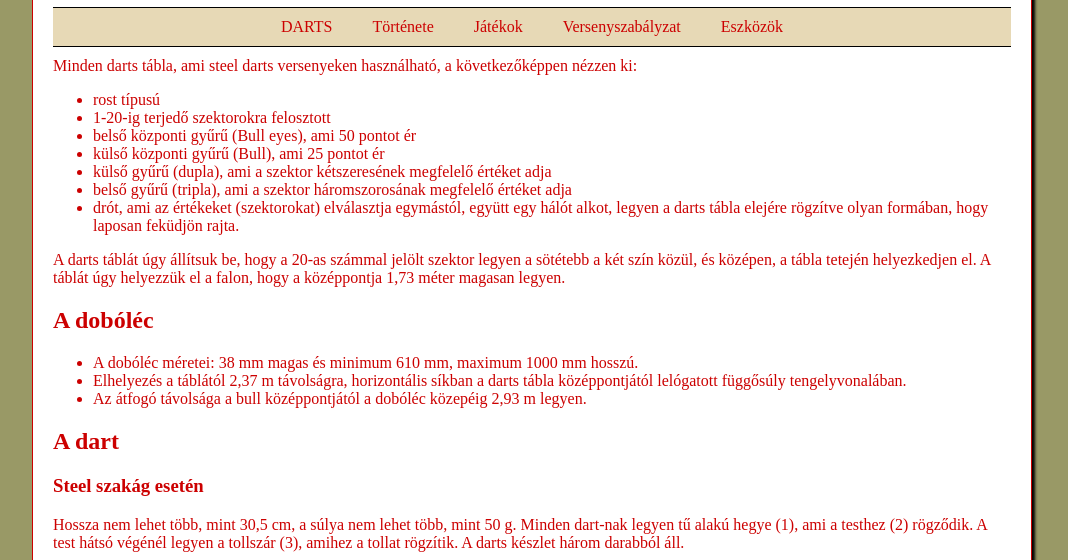
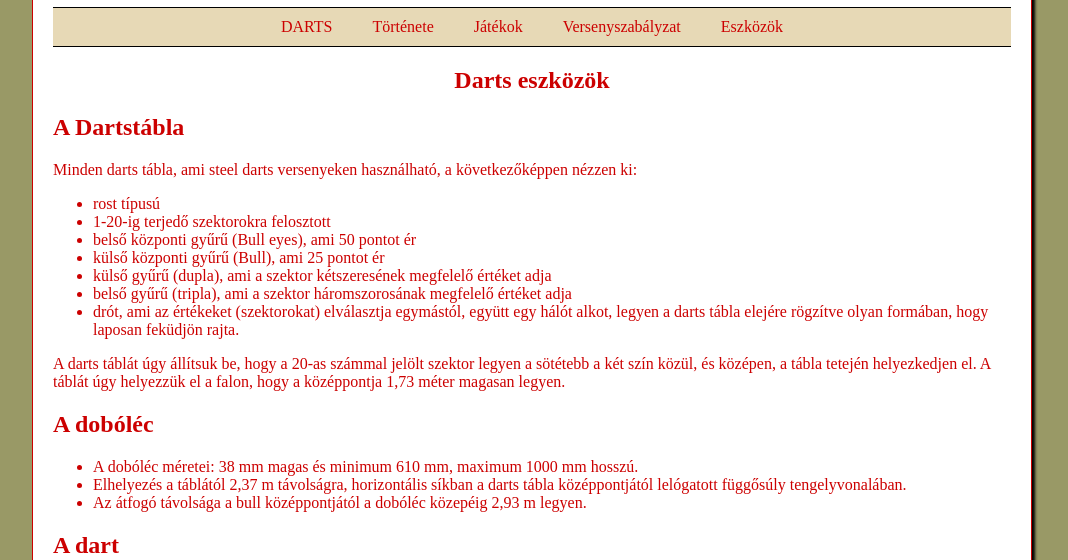
Before and after one commit to trepaka07/darts, a plain HTML site: page eszkozok.html in a window 1280 px wide. Shown: the part 240-800 px from the top of the page, without its empty margins (108-1176 px from the left). Drawn offline with Linux system fonts and the light colour scheme.

Commit message:
before last check

```diff
--- a/eszkozok.html
+++ b/eszkozok.html
@@ -16,8 +16,10 @@
         </script>
 
         <section>
-            Minden darts tábla, ami steel darts versenyeken használható, a következőképpen nézzen ki:
+            <h1>Darts eszközök</h1>
 
+            <h2>A Dartstábla</h2>
+            <p>Minden darts tábla, ami steel darts versenyeken használható, a következőképpen nézzen ki:</p>
             <ul>
                 <li>rost típusú</li>
                 <li>1-20-ig terjedő szektorokra felosztott</li>
@@ -27,11 +29,9 @@
                 <li>belső gyűrű (tripla), ami a szektor háromszorosának megfelelő értéket adja</li>
                 <li>drót, ami az értékeket (szektorokat) elválasztja egymástól, együtt egy hálót alkot, legyen a darts tábla elejére rögzítve olyan formában, hogy laposan feküdjön rajta.</li>
             </ul>
-
             <p>A darts táblát úgy állítsuk be, hogy a 20-as számmal jelölt szektor legyen a sötétebb a két szín közül, és középen, a tábla tetején helyezkedjen el. A táblát úgy helyezzük el a falon, hogy a középpontja 1,73 méter magasan legyen.</p>
 
             <h2>A dobóléc</h2>
-
             <ul>
                 <li>A dobóléc méretei: 38 mm magas és minimum 610 mm, maximum 1000 mm hosszú.</li>
                 <li>Elhelyezés a táblától 2,37 m távolságra, horizontális síkban a darts tábla középpontjától lelógatott függősúly tengelyvonalában.</li>
@@ -39,7 +39,6 @@
             </ul>
 
             <h2>A dart</h2>
-
             <h3>Steel szakág esetén</h3>
             <p>Hossza nem lehet több, mint 30,5 cm, a súlya nem lehet több, mint 50 g. Minden dart-nak legyen tű alakú hegye (1), ami a testhez (2) rögződik. A test hátsó végénél legyen a tollszár (3), amihez a tollat rögzítik. A darts készlet három darabból áll.</p>
 
```
Also changed, not shown: index.html (+1 -0 lines), img/icon.png (added).
